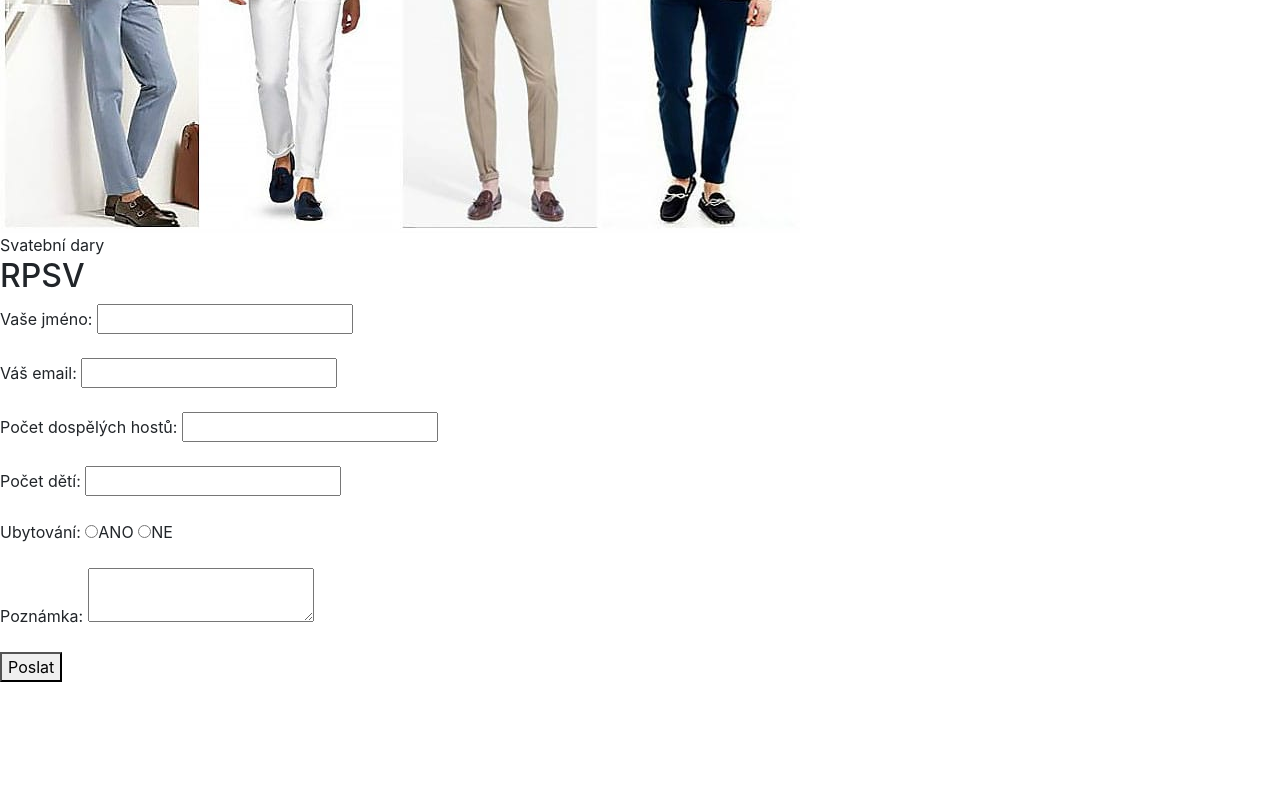
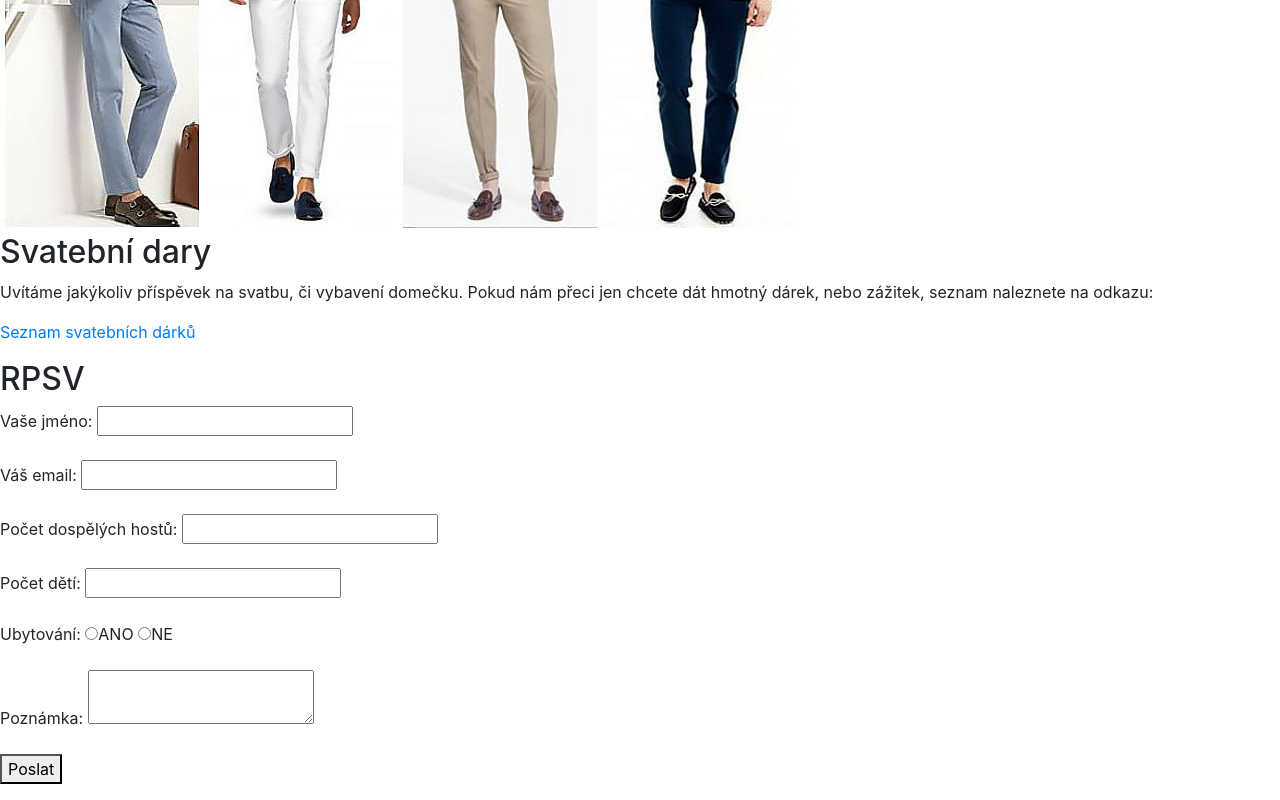
Before and after one commit to AlesRuzickaEu/WeddingWeb, a website: page index.html in a window 1280 px wide. Shown: the part 1473-2273 px from the top of the page. Before the commit the page ends 2171 px from the top, so only its background shows below. Drawn offline with nearby package versions, Linux system fonts and the light colour scheme; some packages are replaced by stand-ins of ours.

Commit message:
uprava darku

```diff
--- a/index.html
+++ b/index.html
@@ -97,7 +97,14 @@
 
 
 <!-- dárky -->
-Svatební dary
+<div>
+  <h2>Svatební dary </h2>
+  <p>Uvítáme jakýkoliv příspěvek na svatbu, či vybavení domečku. Pokud nám přeci jen chcete dát hmotný dárek, nebo zážitek, seznam
+    naleznete na odkazu: </p>
+   <p> <a href="https://www.tomikup.cz/list/share/54950">Seznam svatebních dárků</a></p>
+
+
+</div>
 
 <!-- RPSV -->
 
--- /dev/null
+++ b/instrukc.txt
@@ -0,0 +1 @@
+terminal---npm start
```
